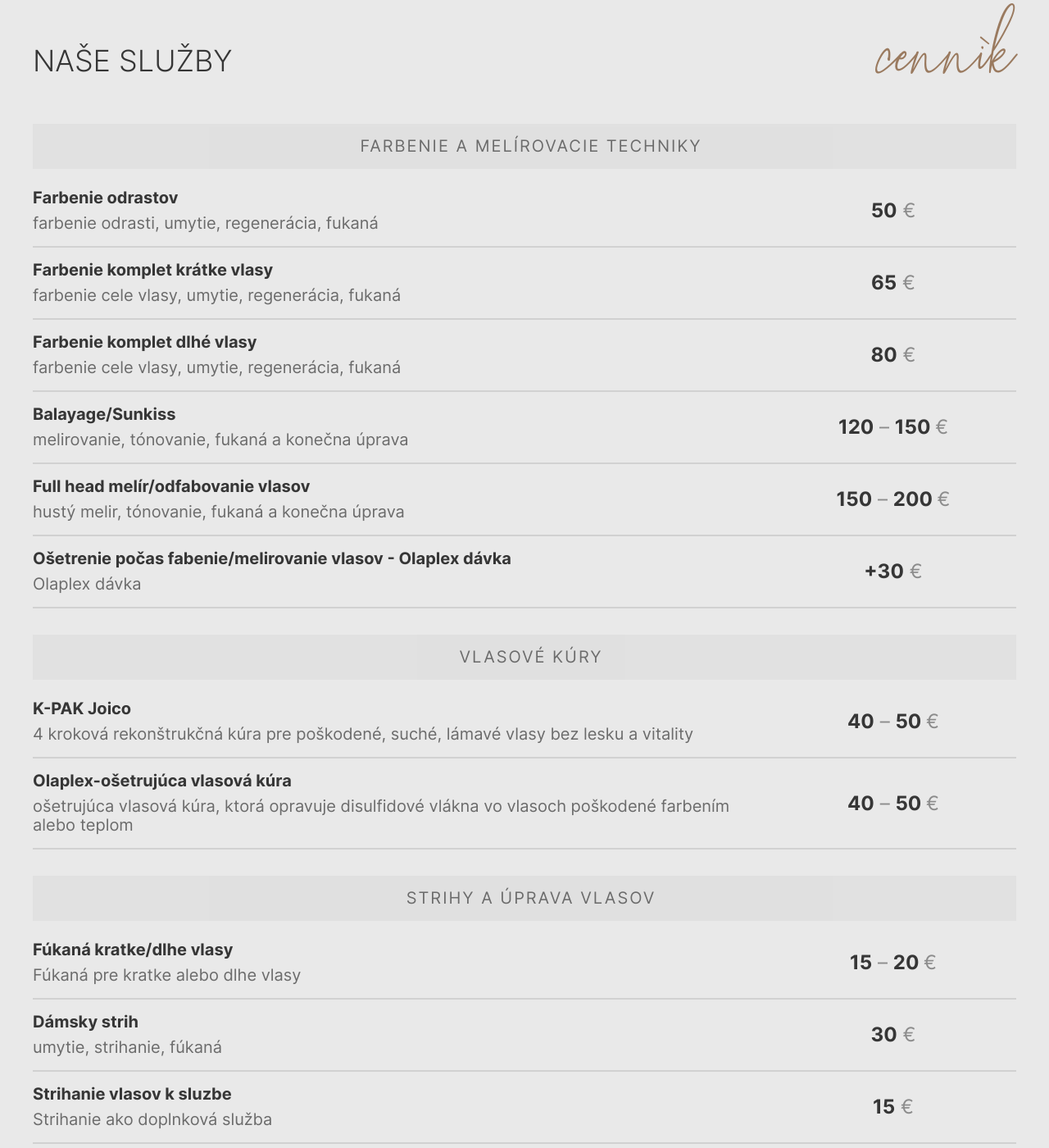
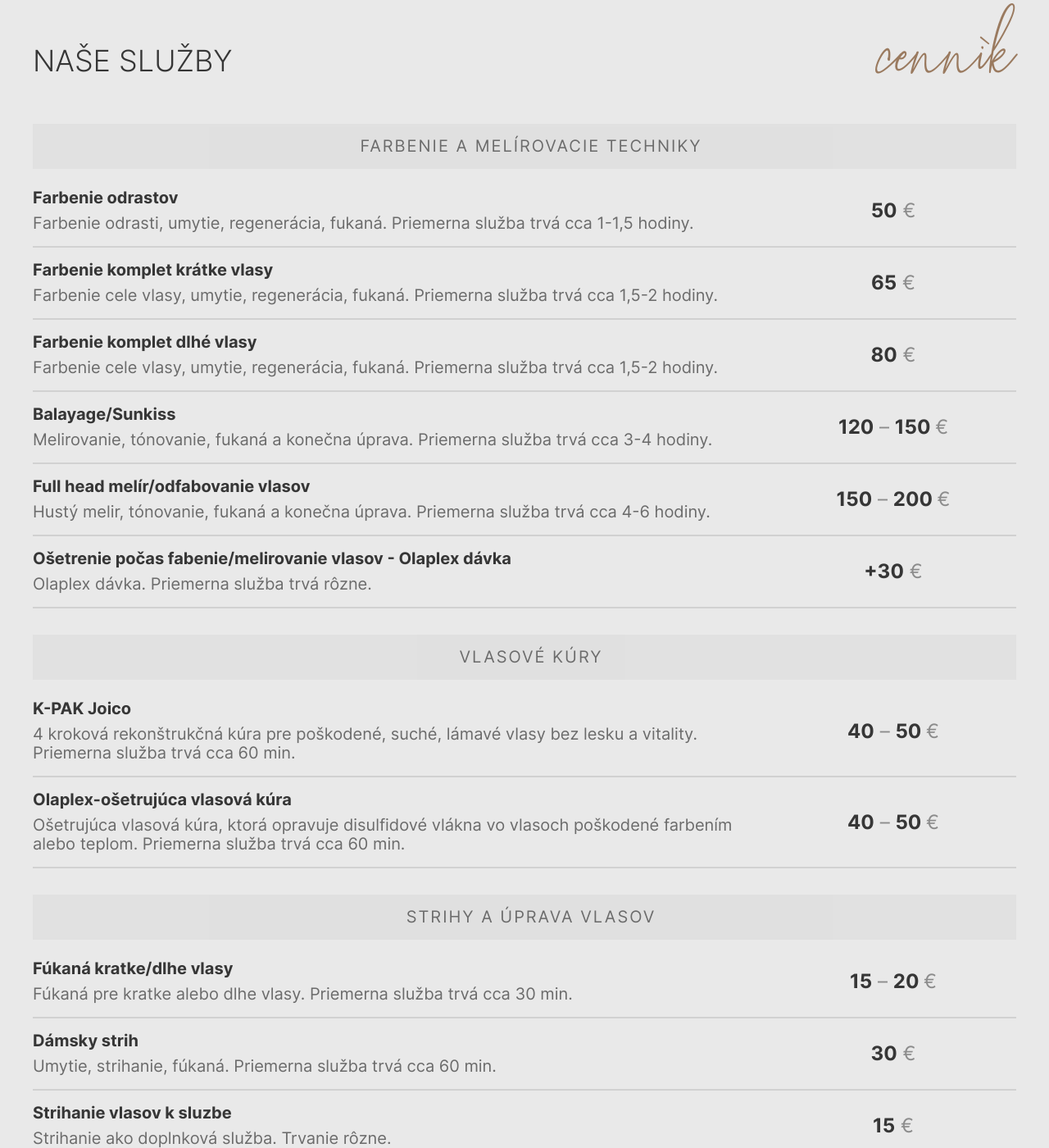
Before and after one commit to anna-filou/backyard, a Jekyll site: the page built from index.html, in a window 1280 px wide and 1400 px high, scrolled down 4164 px. Shown: the whole window at 82% size. Built offline with Jekyll 4.4.1, drawn with Linux system fonts in a browser that asks for light colours; some of the changed text lies outside the part shown.

Commit message:
add duration to time table

```diff
--- a/_data/price-table.yml
+++ b/_data/price-table.yml
@@ -16,8 +16,8 @@ categories:
           en: 'Root Coloring'
           sk: 'Farbenie odrastov'
         tagline:
-          en: 'root coloring, washing, regeneration, blow-dry'
-          sk: 'farbenie odrasti, umytie, regenerácia, fukaná'
+          en: 'Root coloring, washing, regeneration, blow-dry. Average service duration: approx. 1-1.5 hours.'
+          sk: 'Farbenie odrasti, umytie, regenerácia, fukaná. Priemerna služba trvá cca 1-1,5 hodiny.'
         prices:
           - 50
       - id: complete_short_hair_coloring
@@ -25,8 +25,8 @@ categories:
           en: 'Complete Coloring Short Hair'
           sk: 'Farbenie komplet krátke vlasy'
         tagline:
-          en: 'full hair coloring, washing, regeneration, blow-dry'
-          sk: 'farbenie cele vlasy, umytie, regenerácia, fukaná'
+          en: 'Full hair coloring, washing, regeneration, blow-dry. Average service duration: approx. 1.5-2 hours.'
+          sk: 'Farbenie cele vlasy, umytie, regenerácia, fukaná. Priemerna služba trvá cca 1,5-2 hodiny.'
         prices:
           - 65
       - id: complete_long_hair_coloring
@@ -34,8 +34,8 @@ categories:
           en: 'Complete Coloring Long Hair'
           sk: 'Farbenie komplet dlhé vlasy'
         tagline:
-          en: 'full hair coloring, washing, regeneration, blow-dry'
-          sk: 'farbenie cele vlasy, umytie, regenerácia, fukaná'
+          en: 'Full hair coloring, washing, regeneration, blow-dry. Average service duration: approx. 1.5-2 hours.'
+          sk: 'Farbenie cele vlasy, umytie, regenerácia, fukaná. Priemerna služba trvá cca 1,5-2 hodiny.'
         prices:
           - 80
       - id: balayage_sunkiss
@@ -43,8 +43,8 @@ categories:
           en: 'Balayage/Sunkiss'
           sk: 'Balayage/Sunkiss'
         tagline:
-          en: 'highlighting, toning, blow-dry, and final touch-up'
-          sk: 'melirovanie, tónovanie, fukaná a konečna úprava'
+          en: 'Highlighting, toning, blow-dry, and final touch-up. Average service duration: approx. 3-4 hours.'
+          sk: 'Melirovanie, tónovanie, fukaná a konečna úprava. Priemerna služba trvá cca 3-4 hodiny.'
         prices:
           - 120
           - 150
@@ -53,8 +53,8 @@ categories:
           en: 'Full Head Highlights/De-coloring'
           sk: 'Full head melír/odfabovanie vlasov'
         tagline:
-          en: 'dense highlights, toning, blow-dry, and final touch-up'
-          sk: 'hustý melir, tónovanie, fukaná a konečna úprava'
+          en: 'Dense highlights, toning, blow-dry, and final touch-up. Average service duration: approx. 4-6 hours.'
+          sk: 'Hustý melir, tónovanie, fukaná a konečna úprava. Priemerna služba trvá cca 4-6 hodiny.'
         prices:
           - 150
           - 200
@@ -63,8 +63,8 @@ categories:
           en: 'Olaplex Treatment During Coloring/Highlighting'
           sk: 'Ošetrenie počas fabenie/melirovanie vlasov - Olaplex dávka'
         tagline:
-          en: 'Olaplex treatment addition'
-          sk: 'Olaplex dávka'
+          en: 'Olaplex treatment addition. Average service duration varies.'
+          sk: 'Olaplex dávka. Priemerna služba trvá rôzne.'
         prices:
           - '+30'
   - id: hair_treatments
@@ -77,8 +77,8 @@ categories:
           en: 'Joico K-PAK'
           sk: 'K-PAK Joico'
         tagline:
-          en: '4-step reconstruction treatment for damaged, dry, brittle hair without shine and vitality'
-          sk: '4 kroková rekonštrukčná kúra pre poškodené, suché, lámavé vlasy bez lesku a vitality'
+          en: '4-step reconstruction treatment for damaged, dry, brittle hair without shine and vitality. Average service duration: approx. 60 minutes.'
+          sk: '4 kroková rekonštrukčná kúra pre poškodené, suché, lámavé vlasy bez lesku a vitality. Priemerna služba trvá cca 60 min.'
         prices:
           - 40
           - 50
@@ -87,8 +87,8 @@ categories:
           en: 'Olaplex Hair Treatment'
           sk: 'Olaplex-ošetrujúca vlasová kúra'
         tagline:
-          en: 'Caring hair treatment that repairs disulfide bonds damaged by coloring or heat'
-          sk: 'ošetrujúca vlasová kúra, ktorá opravuje disulfidové vlákna vo vlasoch poškodené farbením alebo teplom'
+          en: 'Caring hair treatment that repairs disulfide bonds damaged by coloring or heat. Average service duration: approx. 60 minutes.'
+          sk: 'Ošetrujúca vlasová kúra, ktorá opravuje disulfidové vlákna vo vlasoch poškodené farbením alebo teplom. Priemerna služba trvá cca 60 min.'
         prices:
           - 40
           - 50
@@ -102,8 +102,8 @@ categories:
           en: 'Blow-dry Short/Long Hair'
           sk: 'Fúkaná kratke/dlhe vlasy'
         tagline:
-          en: 'Blow-dry service for short or long hair'
-          sk: 'Fúkaná pre kratke alebo dlhe vlasy'
+          en: 'Blow-dry service for short or long hair. Average service duration: approx. 30 minutes.'
+          sk: 'Fúkaná pre kratke alebo dlhe vlasy. Priemerna služba trvá cca 30 min.'
         prices:
           - 15
           - 20
@@ -112,8 +112,8 @@ categories:
           en: 'Women’s Haircut'
           sk: 'Dámsky strih'
         tagline:
-          en: 'Washing, cutting, blow-dry'
-          sk: 'umytie, strihanie, fúkaná'
+          en: 'Washing, cutting, blow-dry. Average service duration: approx. 60 minutes.'
+          sk: 'Umytie, strihanie, fúkaná. Priemerna služba trvá cca 60 min.'
         prices:
           - 30
       - id: haircut_with_service
@@ -121,8 +121,8 @@ categories:
           en: 'Haircut with Service'
           sk: 'Strihanie vlasov k sluzbe'
         tagline:
-          en: 'Haircut as an additional service'
-          sk: 'Strihanie ako doplnková služba'
+          en: 'Haircut as an additional service. Duration varies.'
+          sk: 'Strihanie ako doplnková služba. Trvanie rôzne.'
         prices:
           - 15
       - id: mens_haircut
@@ -130,8 +130,8 @@ categories:
           en: 'Men’s Haircut'
           sk: 'Pánsky strih'
         tagline:
-          en: 'Men’s haircut service'
-          sk: 'Pánske strihanie'
+          en: 'Men’s haircut service. Average service duration: approx. 60 minutes.'
+          sk: 'Pánske strihanie. Priemerna služba trvá cca 60 min.'
         prices:
           - 15
       - id: mens_coloring
@@ -139,7 +139,7 @@ categories:
           en: 'Men’s Coloring'
           sk: 'Farbenie pánske'
         tagline:
-          en: 'Hair coloring service for men'
-          sk: 'Farbenie vlasov pre mužov'
+          en: 'Hair coloring service for men. Duration varies.'
+          sk: 'Farbenie vlasov pre mužov. Trvanie rôzne.'
         prices:
           - 20
```
Also changed, not shown: _data/index.yml (+8 -8 lines).
